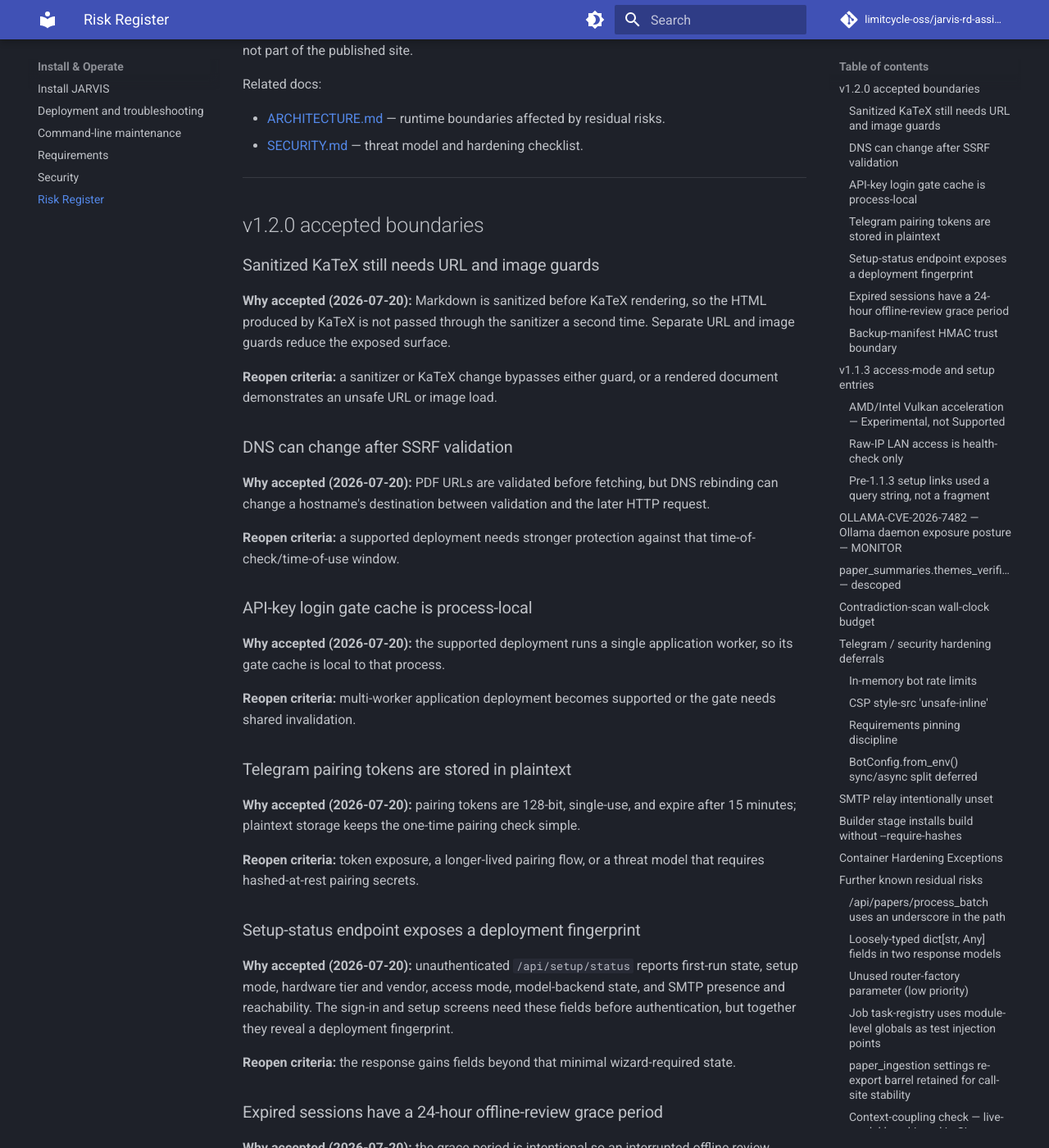
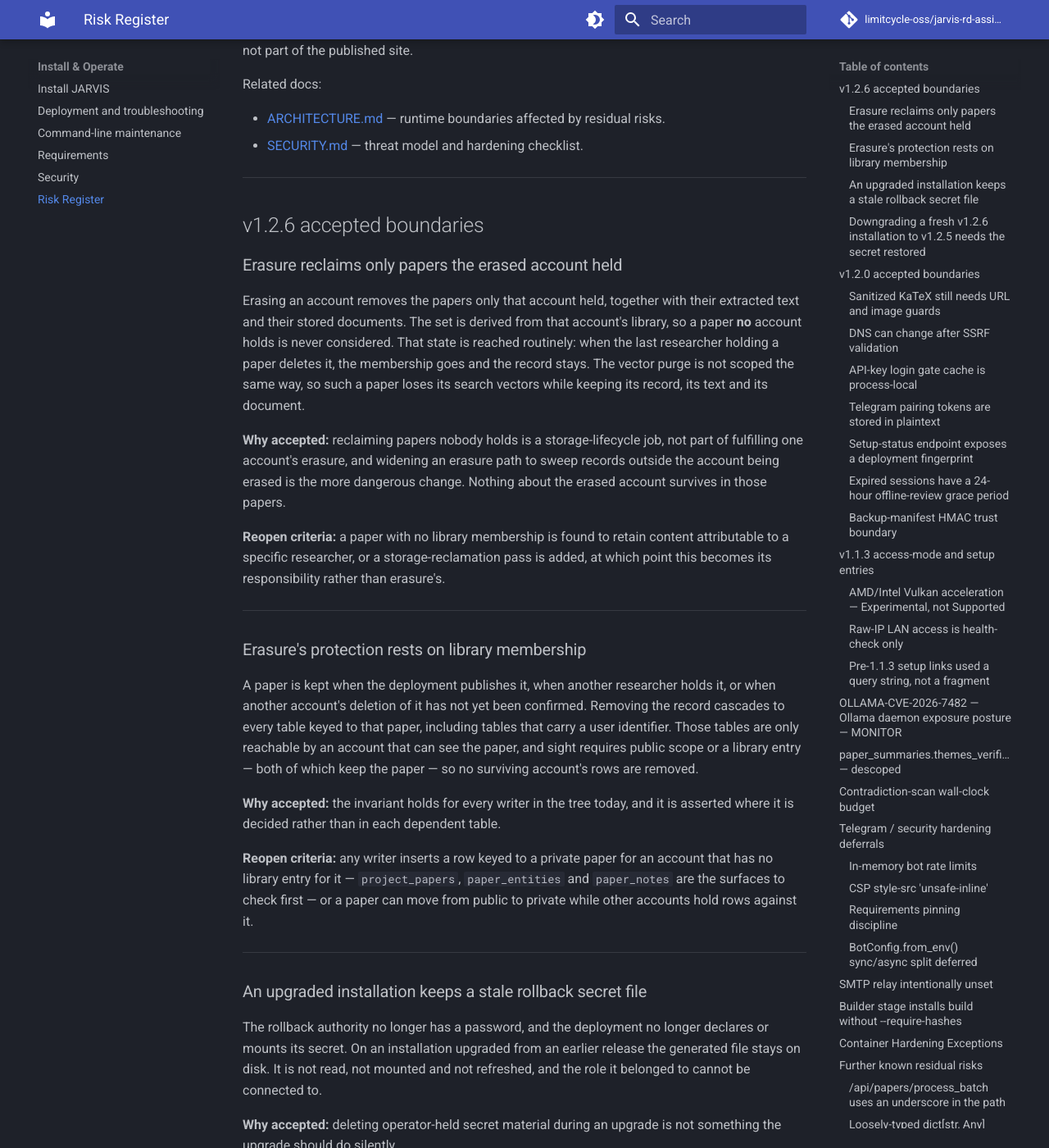
Before and after one commit to FFidan/Jarvis-RD-Assistant, an MkDocs documentation site: the page built from docs/known-residual-risks.md, in a window 1280 px wide and 1400 px high, scrolled down 339 px. Shown: the whole window at 82% size. Built offline with MkDocs 1.6.1 and Material for MkDocs 9.7.7, drawn with Linux system fonts in a browser that asks for light colours; comment, search, counter and statistics services are not loaded; some of the changed text lies outside the part shown.

Commit message:
docs(release): date v1.2.6 and record what erasure leaves behind
The entry described account erasure only as a hardening, although the feature
is new in this release, and it did not mention the rollback authority losing
its credential. Both are now stated, and the release is dated the day it ships.

The risk register gains this release's accepted boundaries: erasure reclaims
only papers the erased account held, its protection rests on library
membership, an upgraded installation keeps an inert rollback secret file, and a
fresh v1.2.6 installation needs that file recreated to run v1.2.5 again. The
backup-manifest entry's reopen criteria now distinguish the roundtrip harness,
which signs a pre-v1.2.6-shaped manifest with a throwaway key, from a product
path.

Co-Authored-By: Claude <noreply@anthropic.com>

```diff
--- a/docs/known-residual-risks.md
+++ b/docs/known-residual-risks.md
@@ -10,6 +10,75 @@ Related docs:
 
 - [ARCHITECTURE.md](ARCHITECTURE.md) — runtime boundaries affected by residual risks.
 - [SECURITY.md](SECURITY.md) — threat model and hardening checklist.
+
+---
+
+## v1.2.6 accepted boundaries
+
+### Erasure reclaims only papers the erased account held
+
+Erasing an account removes the papers only that account held, together with
+their extracted text and their stored documents. The set is derived from that
+account's library, so a paper **no** account holds is never considered. That
+state is reached routinely: when the last researcher holding a paper deletes it,
+the membership goes and the record stays. The vector purge is not scoped the
+same way, so such a paper loses its search vectors while keeping its record, its
+text and its document.
+
+**Why accepted:** reclaiming papers nobody holds is a storage-lifecycle job, not
+part of fulfilling one account's erasure, and widening an erasure path to sweep
+records outside the account being erased is the more dangerous change. Nothing
+about the erased account survives in those papers.
+
+**Reopen criteria:** a paper with no library membership is found to retain
+content attributable to a specific researcher, or a storage-reclamation pass is
+added, at which point this becomes its responsibility rather than erasure's.
+
+---
+
+### Erasure's protection rests on library membership
+
+A paper is kept when the deployment publishes it, when another researcher holds
+it, or when another account's deletion of it has not yet been confirmed. Removing
+the record cascades to every table keyed to that paper, including tables that
+carry a user identifier. Those tables are only reachable by an account that can
+see the paper, and sight requires public scope or a library entry — both of which
+keep the paper — so no surviving account's rows are removed.
+
+**Why accepted:** the invariant holds for every writer in the tree today, and it
+is asserted where it is decided rather than in each dependent table.
+
+**Reopen criteria:** any writer inserts a row keyed to a private paper for an
+account that has no library entry for it — `project_papers`, `paper_entities`
+and `paper_notes` are the surfaces to check first — or a paper can move from
+public to private while other accounts hold rows against it.
+
+---
+
+### An upgraded installation keeps a stale rollback secret file
+
+The rollback authority no longer has a password, and the deployment no longer
+declares or mounts its secret. On an installation upgraded from an earlier
+release the generated file stays on disk. It is not read, not mounted and not
+refreshed, and the role it belonged to cannot be connected to.
+
+**Why accepted:** deleting operator-held secret material during an upgrade is
+not something the upgrade should do silently.
+
+**Reopen criteria:** the file is found to be read by anything, or a supported
+step exists for retiring secret material an upgrade has made obsolete.
+
+---
+
+### Downgrading a fresh v1.2.6 installation to v1.2.5 needs the secret restored
+
+An installation first created on v1.2.6 has no rollback password file, because
+nothing generates one. v1.2.5 declares that secret, so starting v1.2.5 against
+such an installation fails until the file is recreated. Installations upgraded
+from an earlier release are unaffected: they still have theirs.
+
+**Reopen criteria:** a supported downgrade path is published, or the secret is
+reintroduced.
 
 ---
 
@@ -72,8 +141,11 @@ predating v1.2.6. Signed manifests still do not authenticate an unsigned
 pre-upgrade set, and no construction protects against an attacker who can
 replace both the archives and the backup key.
 
-**Reopen criteria:** `-macopt hexkey:` appears anywhere outside
-`legacy_manifest_signature`; a signing path calls `legacy_manifest_signature`;
+**Reopen criteria:** `-macopt hexkey:` appears anywhere in a product signing or
+verification path outside `legacy_manifest_signature` — the roundtrip harness
+uses it to write a pre-v1.2.6-shaped manifest with a throwaway key inside a
+disposable container, which is the shape being simulated and not an operator
+exposure; a signing path calls `legacy_manifest_signature`;
 verification reaches it for a manifest that carries a `run_id`; or the pinned
 openssl gains a way to key an HMAC from a file, at which point the fallback can
 be re-keyed and the argv exposure removed entirely.
```
Also changed, not shown: other parts of docs/known-residual-risks.md (+1 -1 lines), CHANGELOG.md (+13 -1 lines).
